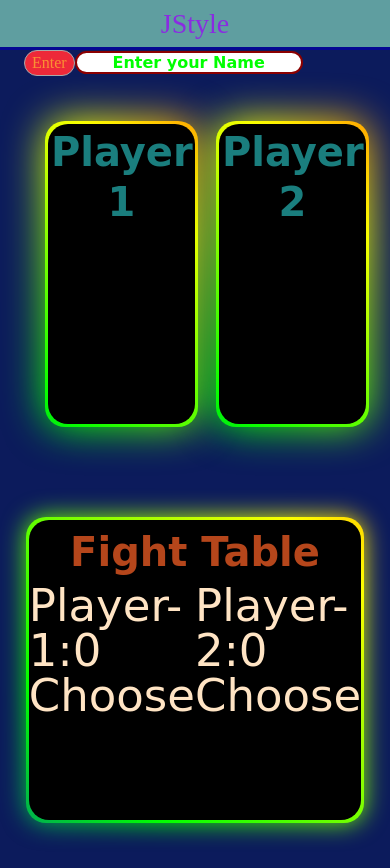
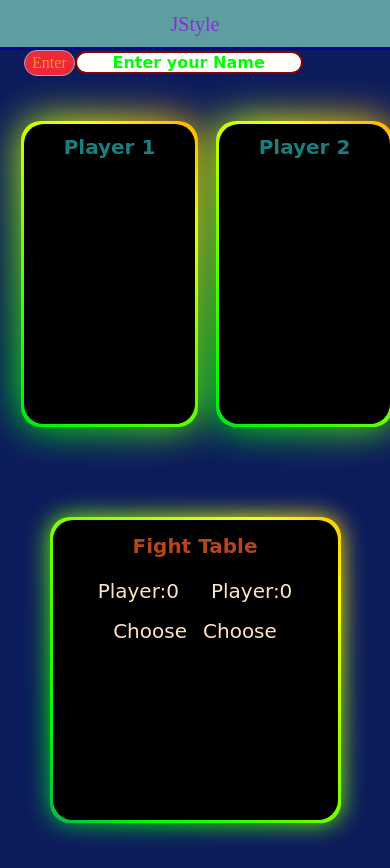
Before and after one commit to JamilAghazada/R.P.S-Firebase, a plain HTML site: page index.html in a window 390 px wide. Drawn offline with nearby package versions, Linux system fonts and the light colour scheme; no server answers; a web font is replaced by a local one.

Commit message:
some bugs fixed

```diff
--- a/assets/css/style.css
+++ b/assets/css/style.css
@@ -131,3 +131,24 @@ background-color: #000;
     }
 
 }
+@media only screen and (max-width:1000px){
+    .left-side > h4, .right-side>h4,.score-table>h4,h4{
+       font-size: 20px !important;
+    line-height: 40px;
+   }
+
+}
+@media only screen and (max-width:300px){
+    .left-side > h4, .right-side>h4,.score-table>h4,h4{
+       font-size: 12px !important;
+    line-height: 33px;
+   }
+
+}
+@media only screen and (max-width:200px){
+    .left-side > h4, .right-side>h4,.score-table>h4,h4{
+       font-size: 8px !important;
+    line-height: 23px;
+   }
+
+}
--- a/assets/js/firbase-rps.js
+++ b/assets/js/firbase-rps.js
@@ -26,13 +26,14 @@ function playerExist(){
     db.ref('user1').on('value',function(resp){
         if(resp.val() != null){
             document.querySelector('.p1name').textContent =(Object.values(resp.val())[(Object.values(resp.val())).length-1].userName)
-
+            document.querySelector('.p1-score').textContent = (Object.values(resp.val())[(Object.values(resp.val())).length-1].userName +":" +playerOneWins)
 
         }
     })
     db.ref('user2').on('value',function(resp){
         if(resp.val() != null){
             document.querySelector('.p2name').textContent =(Object.values(resp.val())[(Object.values(resp.val())).length-1].userName)
+            document.querySelector('.p2-score').textContent = (Object.values(resp.val())[(Object.values(resp.val())).length-1].userName +":" +playerTwoWins)
             document.querySelector('.name-btn').disabled = true
 
         }
@@ -56,10 +57,14 @@ function startGame(){
                  })
             db.ref('user1').on('value',function(resp){
                 document.querySelector('.p1name').textContent =(Object.values(resp.val())[(Object.values(resp.val())).length-1].userName)
+                document.querySelector('.p1-score').textContent =(Object.values(resp.val())[(Object.values(resp.val())).length-1].userName+":" +playerOneWins)
+
             })
+
         }
         else{
             document.querySelector('.name-btn').disabled =true
+
             for(let c of $('.p1-choice')){
                 c.style.display ="none"
             }
@@ -67,6 +72,7 @@ function startGame(){
                 ax.style.visibility = "visible"
             }
             userName = $('.enname').val().trim()
+
             db.ref('user2').push(
                 {
                   userName
@@ -74,6 +80,7 @@ function startGame(){
           )
           db.ref('user2').on('value',function(resp){
             document.querySelector('.p2name').textContent =(Object.values(resp.val())[(Object.values(resp.val())).length-1].userName)
+            document.querySelector('.p2-score').textContent = (Object.values(resp.val())[(Object.values(resp.val())).length-1].userName+":" +playerTwoWins)
         })
         }
 
--- a/index.html
+++ b/index.html
@@ -14,9 +14,12 @@
     <link href="https://cdn.jsdelivr.net/npm/bootstrap@5.0.1/dist/css/bootstrap.min.css" rel="stylesheet" integrity="sha384-+0n0xVW2eSR5OomGNYDnhzAbDsOXxcvSN1TPprVMTNDbiYZCxYbOOl7+AMvyTG2x" crossorigin="anonymous">
     <link rel="stylesheet" href="https://cdnjs.cloudflare.com/ajax/libs/font-awesome/5.15.3/css/all.min.css" integrity="sha512-iBBXm8fW90+nuLcSKlbmrPcLa0OT92xO1BIsZ+ywDWZCvqsWgccV3gFoRBv0z+8dLJgyAHIhR35VZc2oM/gI1w==" crossorigin="anonymous" referrerpolicy="no-referrer" />
     <link rel="stylesheet" href="./assets/css/reset.css">
+
     <link rel="stylesheet" href="./assets/css/style.css">
+
 </head>
 <body>
+
 <header class="row">
     <nav class="d-flex justify-content-center align-items-center">
         <div class="jstyle">
@@ -30,13 +33,13 @@
             <button class="name-btn">Enter</button><input class="enname" type="text" placeholder="Enter your Name">
         </div>
         <div class="players-div d-flex justify-content-center my-5">
-            <div class="left-side col-md-6 mx-4 ">
+            <div class="left-side col-md-6 col-sm-6 col-6 mx-4 ">
                 <h4 class="p1name">Player 1</h4>
                 <h4 class="p1-choice rock-1">Rock</h4>
                 <h4 class="p1-choice paper-1">Paper</h4>
                 <h4 class="p1-choice scissors-1">Scissors</h4>
             </div>
-            <div class="right-side col-md-6">
+            <div class="right-side col-md-6 col-sm-6 col-6">
                 <h4 class="p2name">Player 2</h4>
                 <h4 class="p2-choice rock-2">Rock</h4>
                 <h4 class="p2-choice paper-2">Paper</h4>
@@ -46,15 +49,15 @@
     </div>
     <div class="row">
         <div class="players-div d-flex justify-content-center my-5">
-            <div class="score-table col-md-10 mx-4 ">
+            <div class="score-table col-md-10 col-sm-10 col-10 mx-4 ">
                 <h4>Fight Table</h4>
                 <div class="d-flex justify-content-center ">
-                    <div class="p1-wins col-md-5 mx-md-5 d-flex justify-content-center"><h4 class="p1-score">Player-1:0</h4></div>
-                    <div class="p2-wins col-md-5 mx-md-5 d-flex justify-content-center "><h4 class="p2-score">Player-2:0</h4></div>
+                    <div class="p1-wins col-md-6 mx-3 d-flex justify-content-center"><h4 class="p1-score">Player:0</h4></div>
+                    <div class="p2-wins col-md-6 mx-3 d-flex justify-content-center "><h4 class="p2-score">Player:0</h4></div>
                 </div>
                 <div class="d-flex my-md-5 justify-content-center ">
-                    <div class="p1-choosed col-md-5 mx-md-5 d-flex justify-content-center"><h4 class="p1-choose">Choose</h4></div>
-                    <div class="p2-choosed col-md-5 mx-md-5 d-flex justify-content-center "><h4 class="p2-choose">Choose</h4></div>
+                    <div class="p1-choosed col-md-5 mx-2 d-flex justify-content-center"><h4 class="p1-choose">Choose</h4></div>
+                    <div class="p2-choosed col-md-5 mx-2 d-flex justify-content-center "><h4 class="p2-choose">Choose</h4></div>
                 </div>
 
             </div>
```
